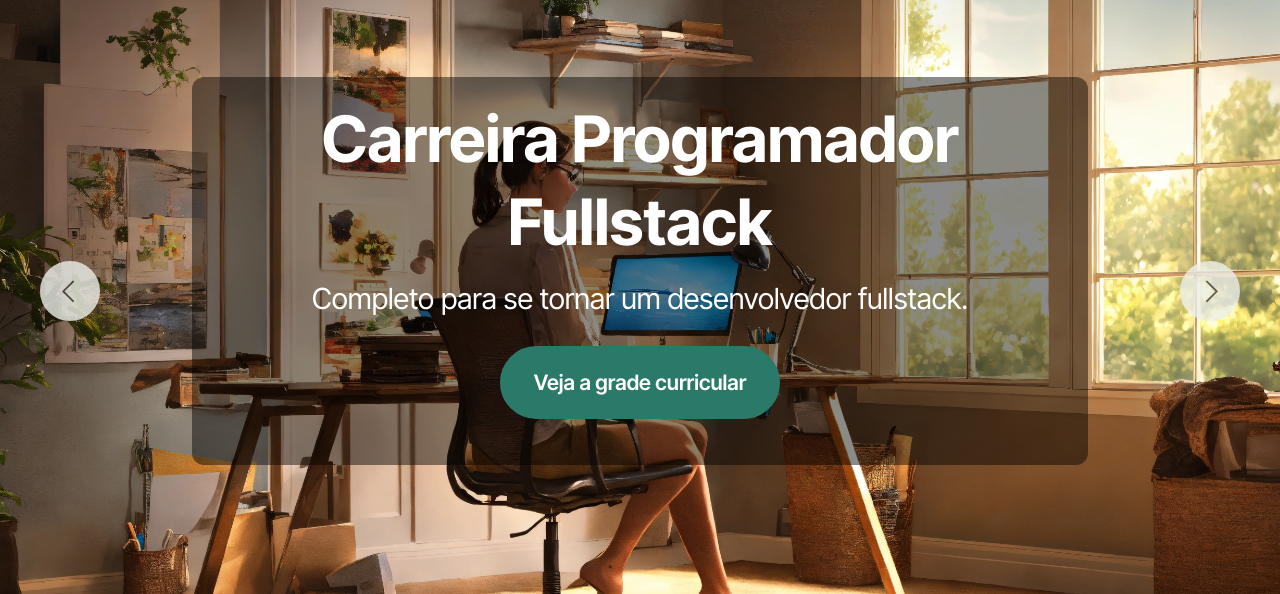
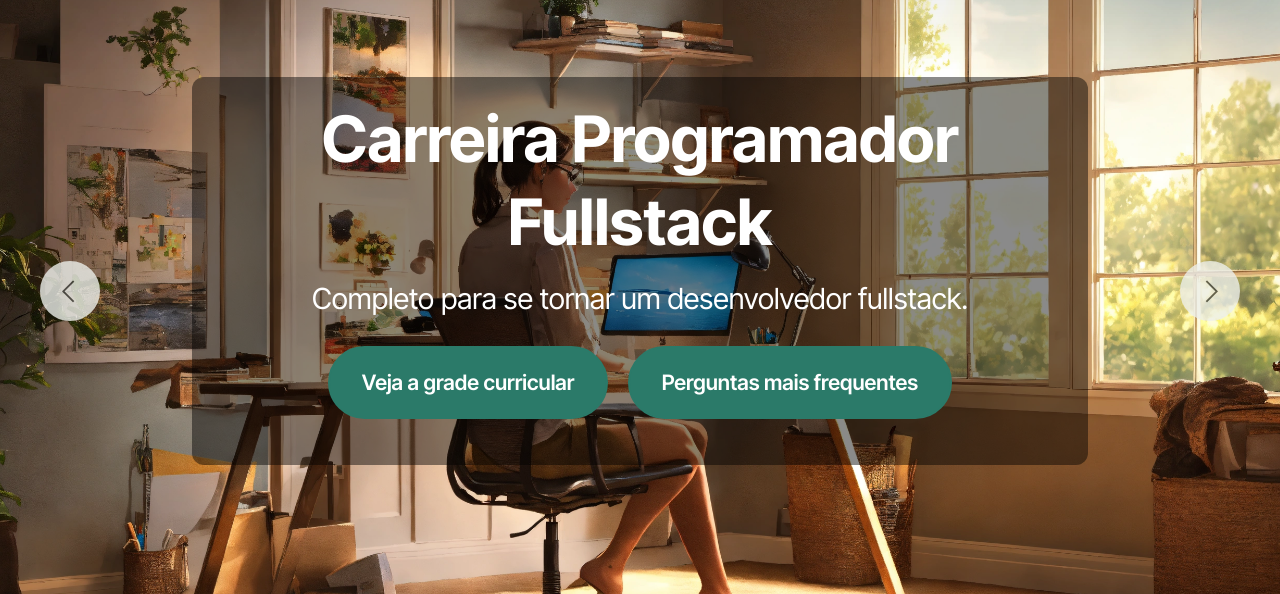
Before and after one commit to Nixon-Scrum/sheslyda, a plain HTML site: page index.html in a window 1280 px wide. Shown: the part 115-709 px from the top of the page. Drawn offline with Linux system fonts and the light colour scheme; files whose address does not match are found by name.

Commit message:
Grade com logo e Perguintas frequentes

```diff
--- a/index.html
+++ b/index.html
@@ -73,7 +73,7 @@
 
 <section data-bs-version="5.1" class="slider3 cid-uXh3TikwOc" id="slider03-1r">
 
-    <div class="carousel slide" id="uXh5tlBqVQ" data-interval="6000" data-bs-interval="6000">
+    <div class="carousel slide" id="uXh5tlBqVQ" data-interval="6000" data-bs-interval="3000">
         <ol class="carousel-indicators">
             <li data-slide-to="0" data-bs-slide-to="0" class="active" data-target="#uXh5tlBqVQ" data-bs-target="#uXh5tlBqVQ"></li>
             <li data-slide-to="1" data-bs-slide-to="1" data-target="#uXh5tlBqVQ" data-bs-target="#uXh5tlBqVQ"></li>
@@ -96,6 +96,11 @@
                                     target="_blank">
                                     Veja a grade curricular
                                 </a>
+                                 <a class="btn btn-primary display-4"
+                                    href="docs/Perguntas mais frequentes - Carreira Programador.pdf"
+                                    target="_blank">
+                                    Perguntas mais frequentes
+                                </a>
                             </div>
                     </div>
                 </div>
@@ -116,6 +121,11 @@
                                             href="docs/GradeEspecialistaInformatica.pdf"
                                             target="_blank">
                                             Veja a grade curricular
+                                        </a>
+                                         <a class="btn btn-primary display-4"
+                                            href="docs/Perguntas mais frequentes - Especialista em informática.pdf"
+                                            target="_blank">
+                                            Perguntas mais frequentes
                                         </a>
                                 </div>
                     </div>
```
Also changed, not shown: 4 other files.
